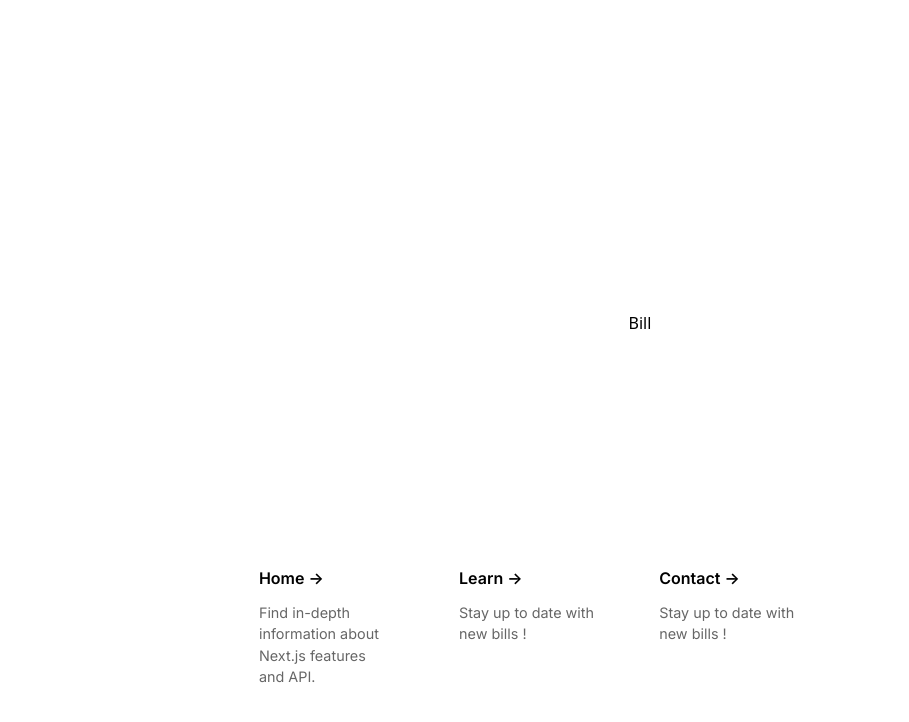
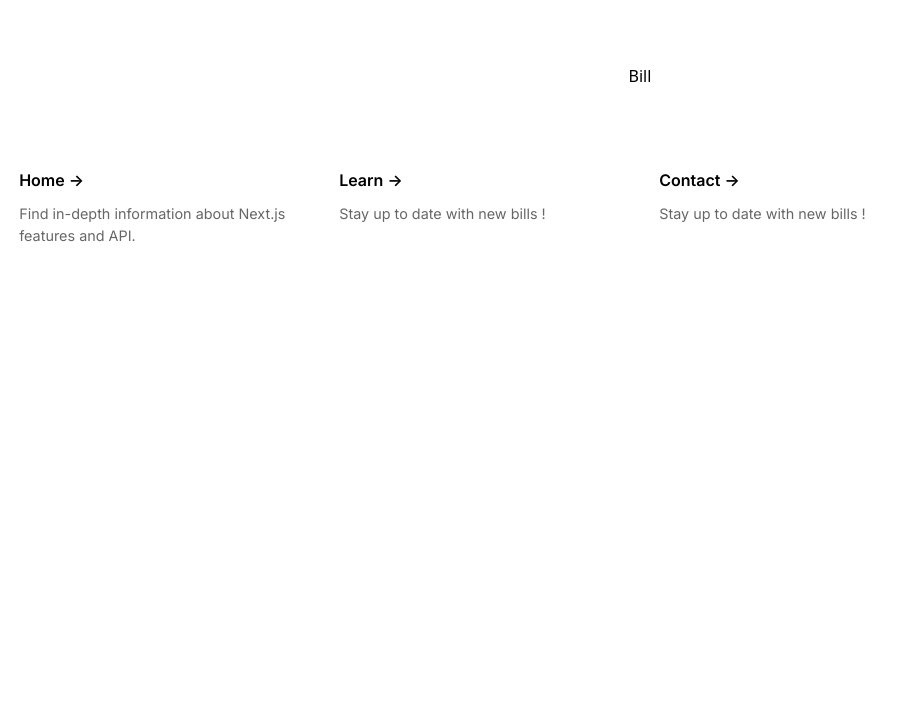
Before and after one commit to ynchen2829/htc_bill_frontend, a Next.js app: page / in a window 1280 px wide. Shown: the top 722 px of the page, without its empty margins (0-909 px from the left). Built offline with nearby package versions, Linux system fonts and the light colour scheme.

Commit message:
save main page changes

```diff
--- a/components/card.tsx
+++ b/components/card.tsx
@@ -36,7 +36,7 @@ export default function Card(bill:any){
                     double_arrow
                 </span>
 
-                <p>{content["tags"]}</p>
+                <p>{content["tags"].join(" ")}</p>
             </a>
     </div>
     );
--- a/pages/[id].tsx
+++ b/pages/[id].tsx
@@ -166,13 +166,13 @@ export default function Home(data:any) {
         <nav aria-label="Page navigation example">
           <ul className="inline-flex -space-x-px">
             <li>
-              <a href={id["id"]==1 ? "1" : String(Number(id["id"])-1)} className="px-3 py-2 ml-0 leading-tight text-gray-500 bg-white border border-gray-300 rounded-l-lg hover:bg-gray-100 hover:text-gray-700 dark:bg-gray-800 dark:border-gray-700 dark:text-gray-400 dark:hover:bg-gray-700 dark:hover:text-white">Previous</a>
+              <a href={id==1 ? "1" : String(id-1)} className="px-3 py-2 ml-0 leading-tight text-gray-500 bg-white border border-gray-300 rounded-l-lg hover:bg-gray-100 hover:text-gray-700 dark:bg-gray-800 dark:border-gray-700 dark:text-gray-400 dark:hover:bg-gray-700 dark:hover:text-white">Previous</a>
             </li>
             <li>
-              <a href={id["id"]} aria-current="page" className="px-3 py-2 text-blue-600 border border-gray-300 bg-blue-50 hover:bg-blue-100 hover:text-blue-700 dark:border-gray-700 dark:bg-gray-700 dark:text-white">{id["id"]}</a>
+              <a aria-current="page" className="px-3 py-2 text-blue-600 border border-gray-300 bg-blue-50 hover:bg-blue-100 hover:text-blue-700 dark:border-gray-700 dark:bg-gray-700 dark:text-white">{id}</a>
             </li>
             <li>
-              <a href={Number(id["id"])==limit ? String(limit) : String(Number(id["id"])+1)} className="px-3 py-2 leading-tight text-gray-500 bg-white border border-gray-300 rounded-r-lg hover:bg-gray-100 hover:text-gray-700 dark:bg-gray-800 dark:border-gray-700 dark:text-gray-400 dark:hover:bg-gray-700 dark:hover:text-white">Next</a>
+              <a href={Number(id)==limit ? String(limit) : String(id+1)} className="px-3 py-2 leading-tight text-gray-500 bg-white border border-gray-300 rounded-r-lg hover:bg-gray-100 hover:text-gray-700 dark:bg-gray-800 dark:border-gray-700 dark:text-gray-400 dark:hover:bg-gray-700 dark:hover:text-white">Next</a>
             </li>
           </ul>
         </nav>
--- a/pages/api/filter.ts
+++ b/pages/api/filter.ts
@@ -31,7 +31,7 @@ export default async (req:any, res:any) => {
             .toArray();
 
         res.json(result)
-        console.log("result ",result);
+        //console.log("result ",result);
 
    } catch (e) {
        console.error(e);
--- a/pages/index.tsx
+++ b/pages/index.tsx
@@ -8,14 +8,14 @@ const inter = Inter({ subsets: ['latin'] })
 
 export default function Hero() {
   return (
-    <>
+    <section className="bg-gradient-to-r from-blue-100 via-blue-300 to-blue-500 flex min-h-screen">
       <Head>
         <title>Create Next App</title>
         <meta name="description" content="Generated by create next app" />
         <meta name="viewport" content="width=device-width, initial-scale=1" />
         <link rel="icon" href="/favicon.ico" />
       </Head>
-      <main className={styles.main}>
+      <div >
         <div className={styles.center} style={{margin:'auto'}}>
           <h1>Bill</h1>
         </div>
@@ -54,7 +54,7 @@ export default function Hero() {
             </p>
           </Link>
         </div>
-      </main>
-    </>
+      </div>
+    </section>
   )
 }
```
